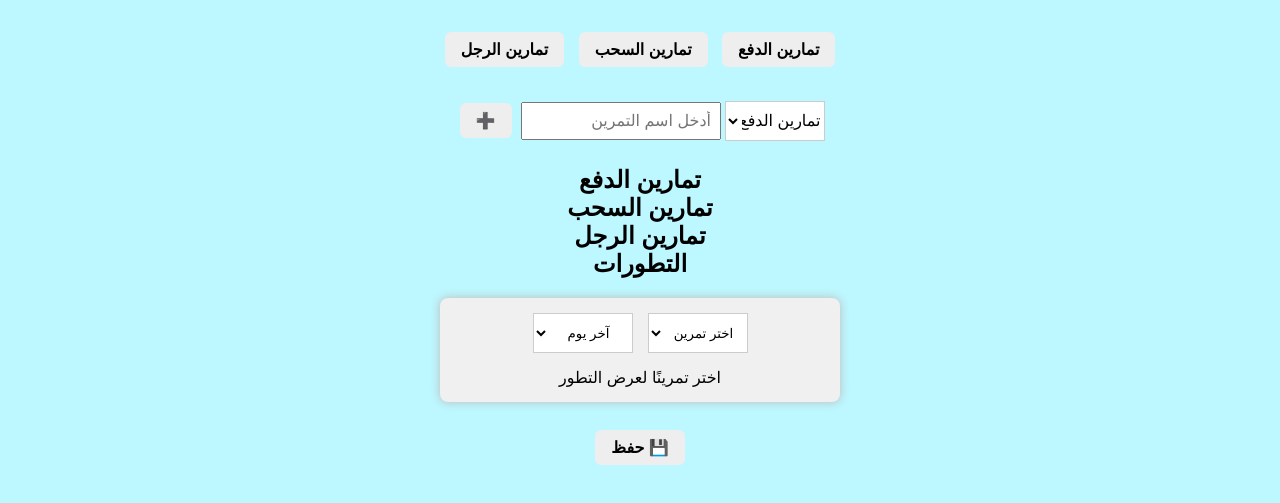
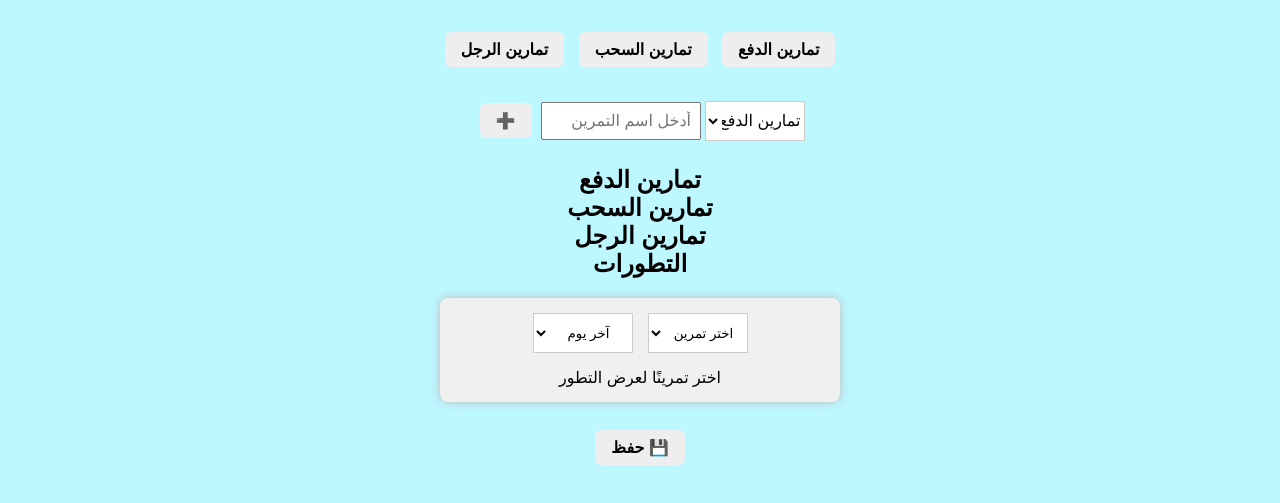
Before and after one commit to M0Hamed5ABer/Gym-Tracker, a plain HTML site: page index.html in a window 1280 px wide. Shown: the part 67-570 px from the top of the page. Drawn offline with Linux system fonts and the light colour scheme.

Commit message:
Update index.html

```diff
--- a/index.html
+++ b/index.html
@@ -186,7 +186,7 @@
         type="text"
         id="newExerciseName"
         placeholder="أدخل اسم التمرين"
-        style="padding: 8px; width: 50%; font-size: 1rem"
+        style="padding: 8px; width: 40%; font-size: 1rem"
         autocomplete="off"
       />
       <button onclick="addNewExercise()">➕</button>
```
